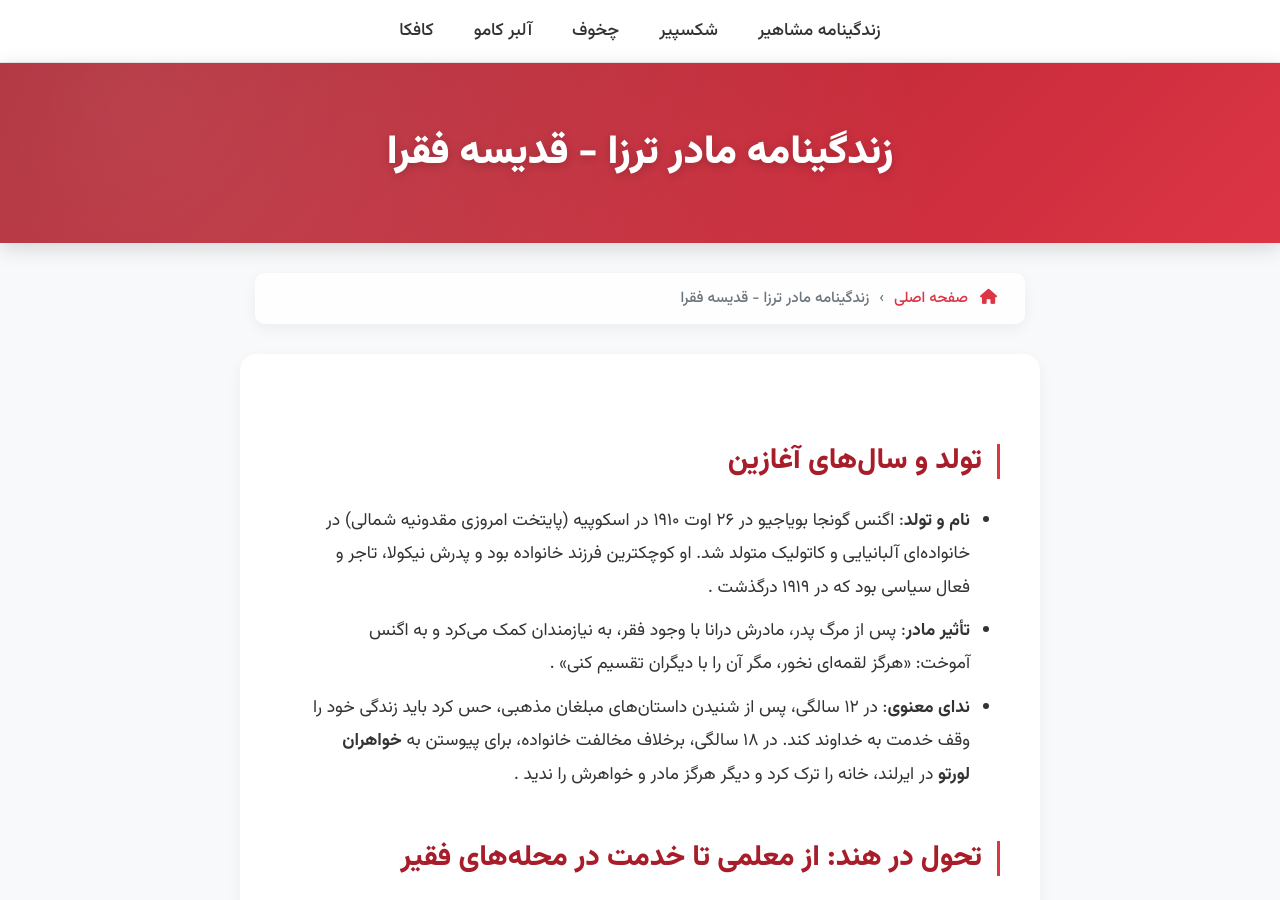
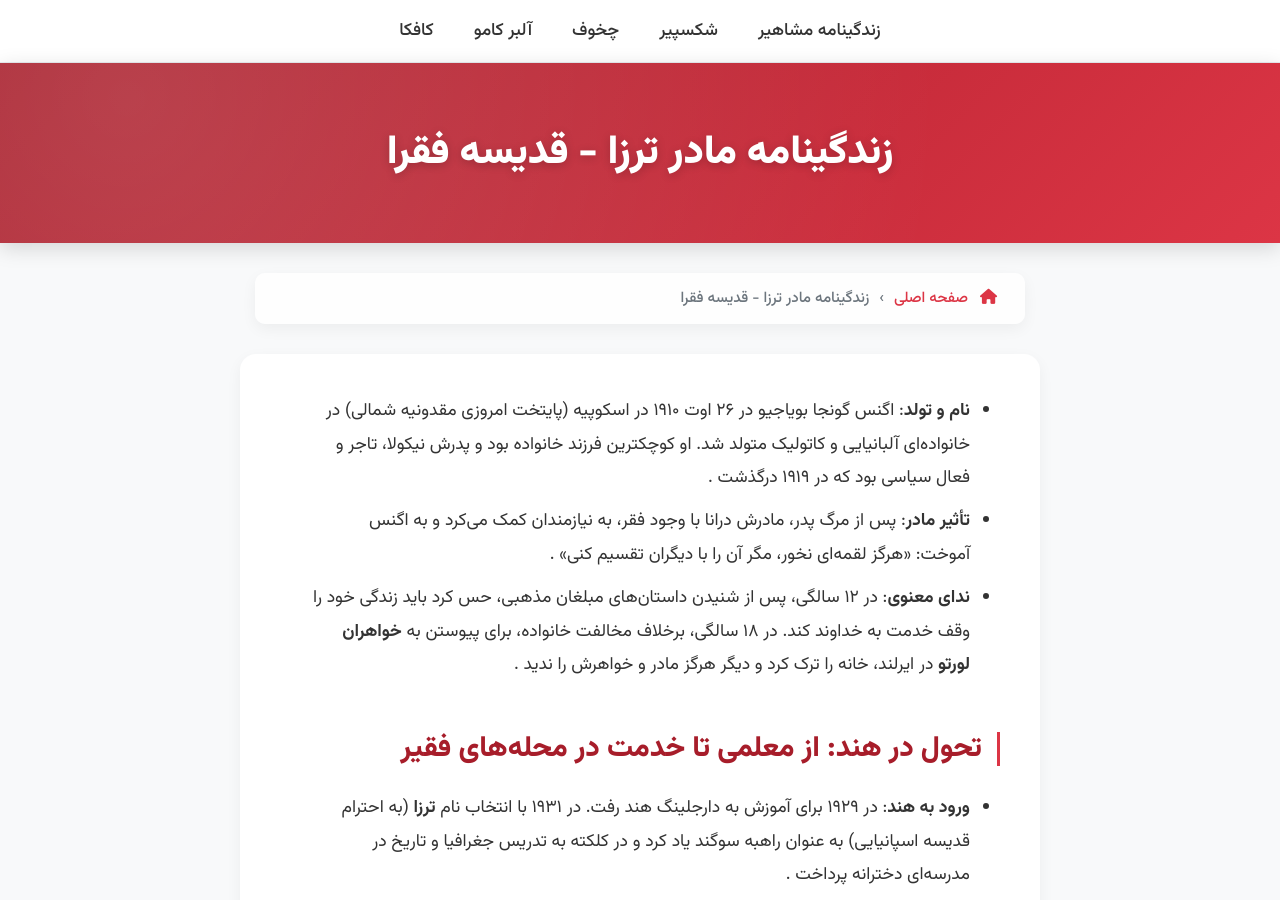
Before and after one commit to darkblog/darkblog.github.io, a Jekyll site: the page built from _posts/2025-7-6-73.md, in a window 1280 px wide and 900 px high. Built offline with Jekyll 4.4.1, drawn with Linux system fonts in a browser that asks for light colours.

Commit message:
Update 2025-7-6-73.md

```diff
--- a/_posts/2025-7-6-73.md
+++ b/_posts/2025-7-6-73.md
@@ -3,7 +3,6 @@ layout: post
 title: زندگینامه مادر ترزا - قدیسه فقرا
 ---
 
-## تولد و سال‌های آغازین
 - **نام و تولد**: اگنس گونجا بویاجیو در ۲۶ اوت ۱۹۱۰ در اسکوپیه (پایتخت امروزی مقدونیه شمالی) در خانواده‌ای آلبانیایی و کاتولیک متولد شد. او کوچکترین فرزند خانواده بود و پدرش نیکولا، تاجر و فعال سیاسی بود که در ۱۹۱۹ درگذشت .
 - **تأثیر مادر**: پس از مرگ پدر، مادرش درانا با وجود فقر، به نیازمندان کمک می‌کرد و به اگنس آموخت: «هرگز لقمه‌ای نخور، مگر آن را با دیگران تقسیم کنی» .
 - **ندای معنوی**: در ۱۲ سالگی، پس از شنیدن داستان‌های مبلغان مذهبی، حس کرد باید زندگی خود را وقف خدمت به خداوند کند. در ۱۸ سالگی، برخلاف مخالفت خانواده، برای پیوستن به **خواهران لورتو** در ایرلند، خانه را ترک کرد و دیگر هرگز مادر و خواهرش را ندید .
```
